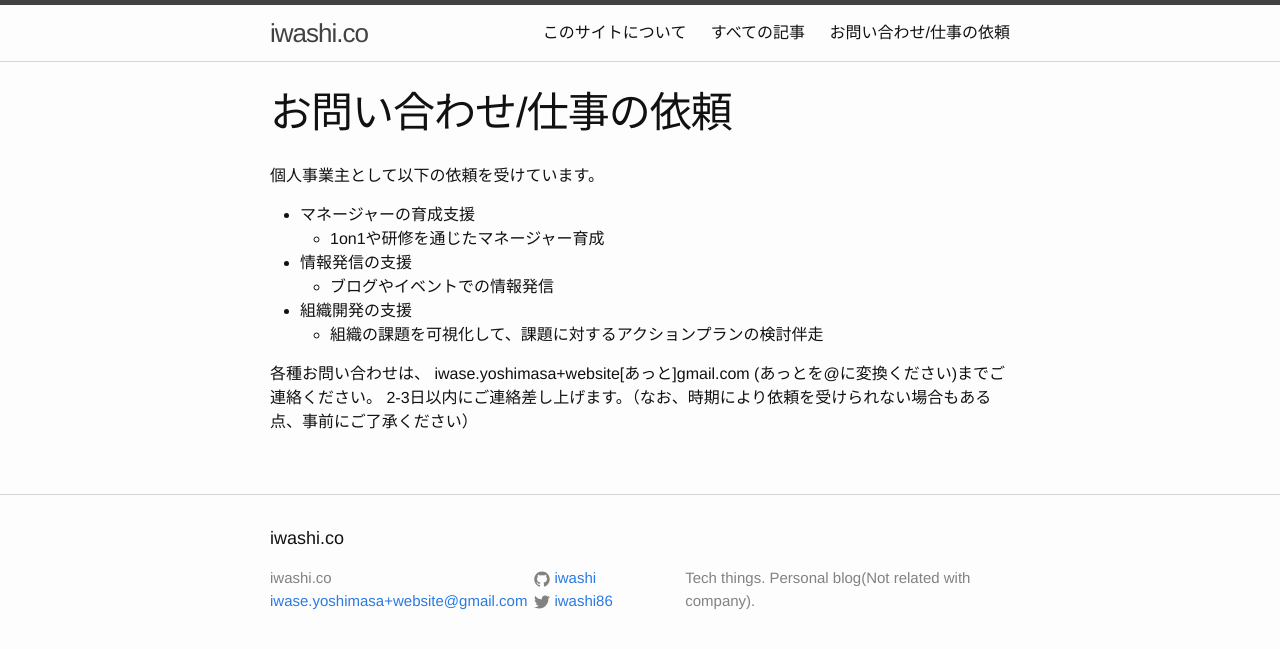
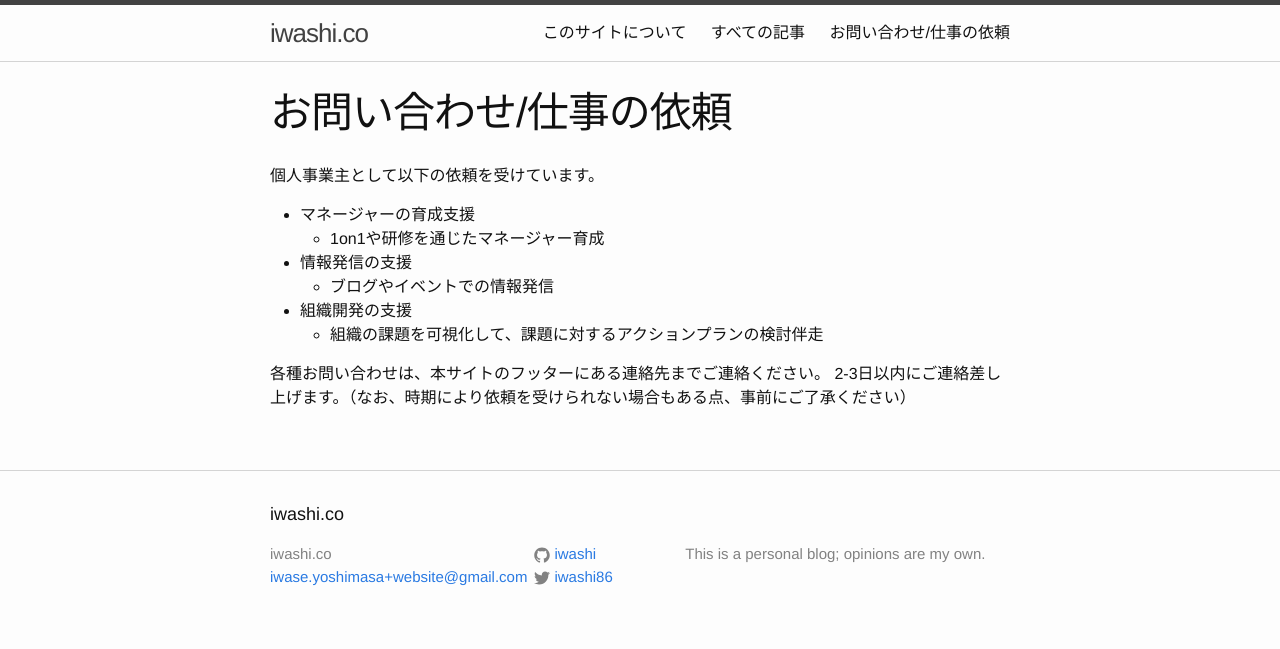
Before and after one commit to iwashi/iwashi.github.io, a Jekyll site: the page built from contact.md, in a window 1280 px wide. Shown: the top 649 px of the page. Built offline with Jekyll 4.4.1, drawn with Linux system fonts in a browser that asks for light colours.

Commit message:
tiny update

```diff
--- a/_config.yml
+++ b/_config.yml
@@ -9,7 +9,7 @@
 title: iwashi.co
 email: iwase.yoshimasa+website@gmail.com
 description: > # this means to ignore newlines until "baseurl:"
-  Tech things. Personal blog(Not related with company).
+  This is a personal blog; opinions are my own.
 baseurl: "" # the subpath of your site, e.g. /blog
 url: "https://iwashi.co" # the base hostname & protocol for your site
 twitter_username: iwashi86
--- a/contact.md
+++ b/contact.md
@@ -13,5 +13,5 @@ permalink: /contact/
 - 組織開発の支援
 	- 組織の課題を可視化して、課題に対するアクションプランの検討伴走
 
-各種お問い合わせは、 iwase.yoshimasa+website[あっと]gmail.com (あっとを@に変換ください)までご連絡ください。
+各種お問い合わせは、本サイトのフッターにある連絡先までご連絡ください。
 2-3日以内にご連絡差し上げます。（なお、時期により依頼を受けられない場合もある点、事前にご了承ください）
```
